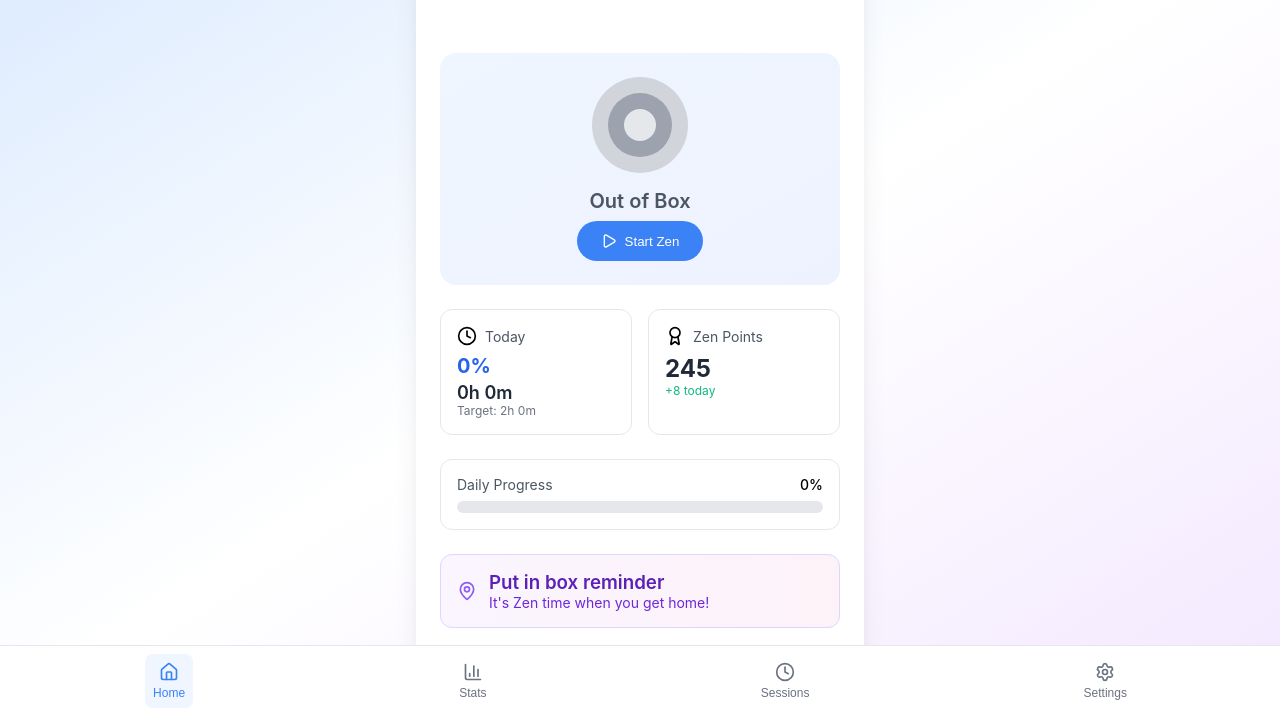
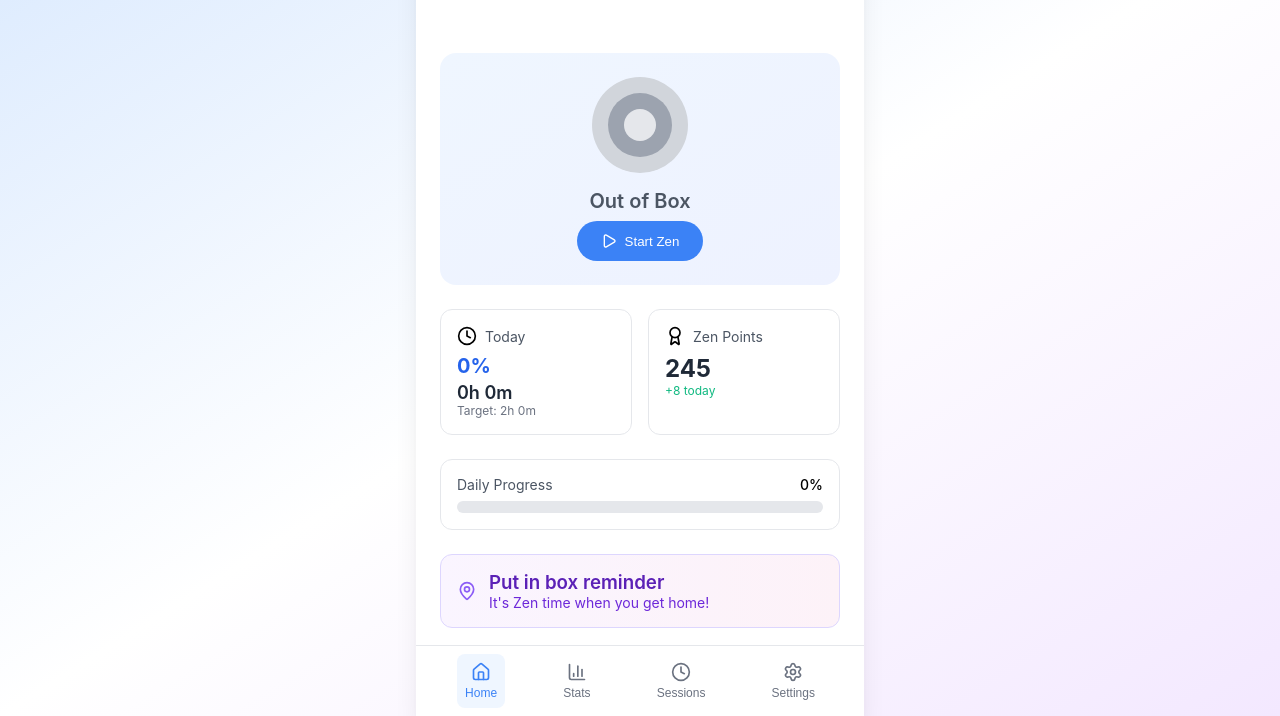
Before and after one commit to burakaydinofficial/zenbox, a React app in the folder frontend/: page / in a window 1280 px wide. Shown: the part 84-800 px from the top of the page. Built offline with nearby package versions, Linux system fonts and the light colour scheme; no server answers.

Commit message:
Main layout updated

```diff
--- a/frontend/src/styles.css
+++ b/frontend/src/styles.css
@@ -16,7 +16,7 @@ body {
 
 /* App Container */
 .app-container {
-  min-height: 100vh;
+  height: 100vh;
   background: linear-gradient(to bottom right, #dbeafe, #ffffff, #f3e8ff);
 }
 
@@ -24,21 +24,23 @@ body {
   max-width: 28rem;
   margin: 0 auto;
   background: white;
-  min-height: 100vh;
+  height: 100vh;
   box-shadow: 0 20px 25px -5px rgba(0, 0, 0, 0.1), 0 10px 10px -5px rgba(0, 0, 0, 0.04);
+  display: flex;
+  flex-direction: column;
 }
 
 .main-content {
   padding: 1.5rem;
   padding-bottom: 5rem;
+  flex-basis: 50%;
+  flex-grow: 1;
+  overflow: auto;
 }
 
 /* Navigation */
 .navigation {
-  position: fixed;
-  bottom: 0;
-  left: 0;
-  right: 0;
+  width: 100%;
   background: white;
   border-top: 1px solid #e5e7eb;
   padding: 0.5rem 1rem;
```
